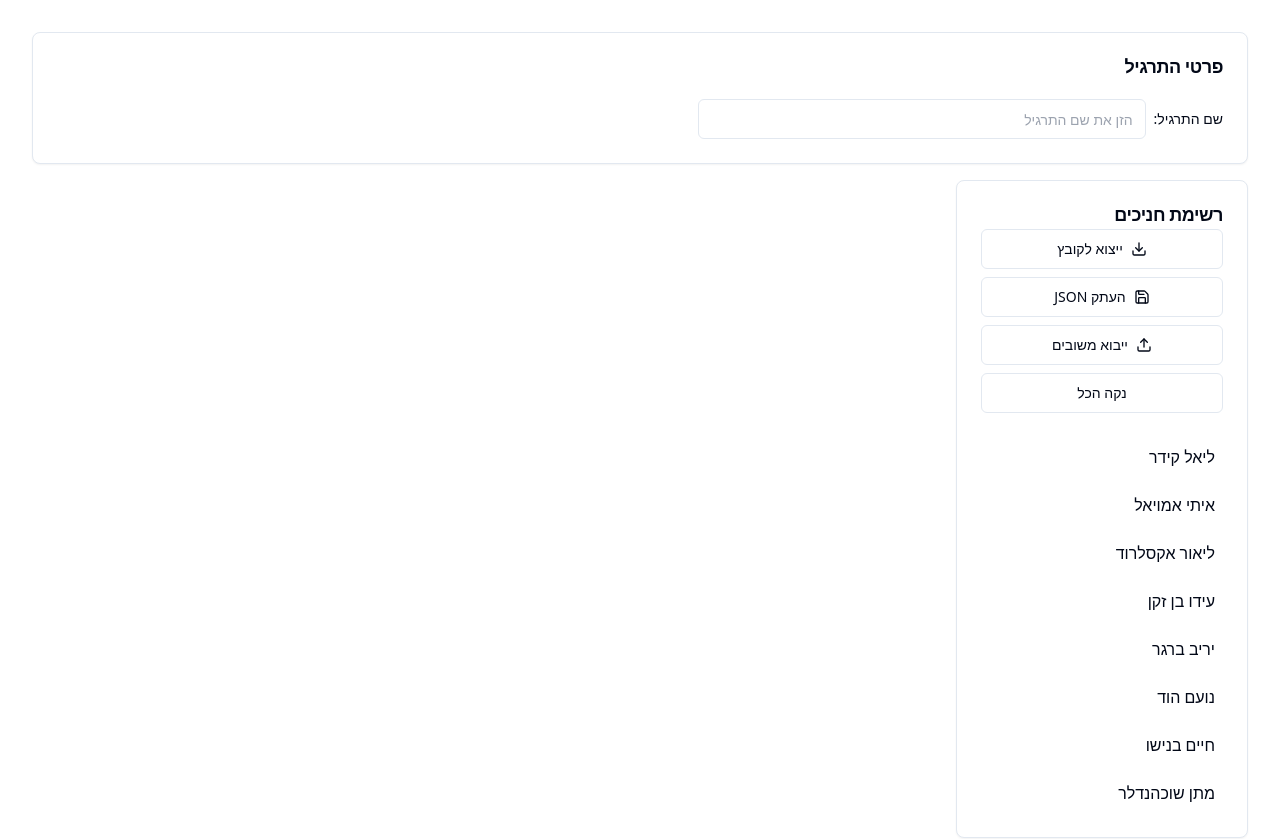
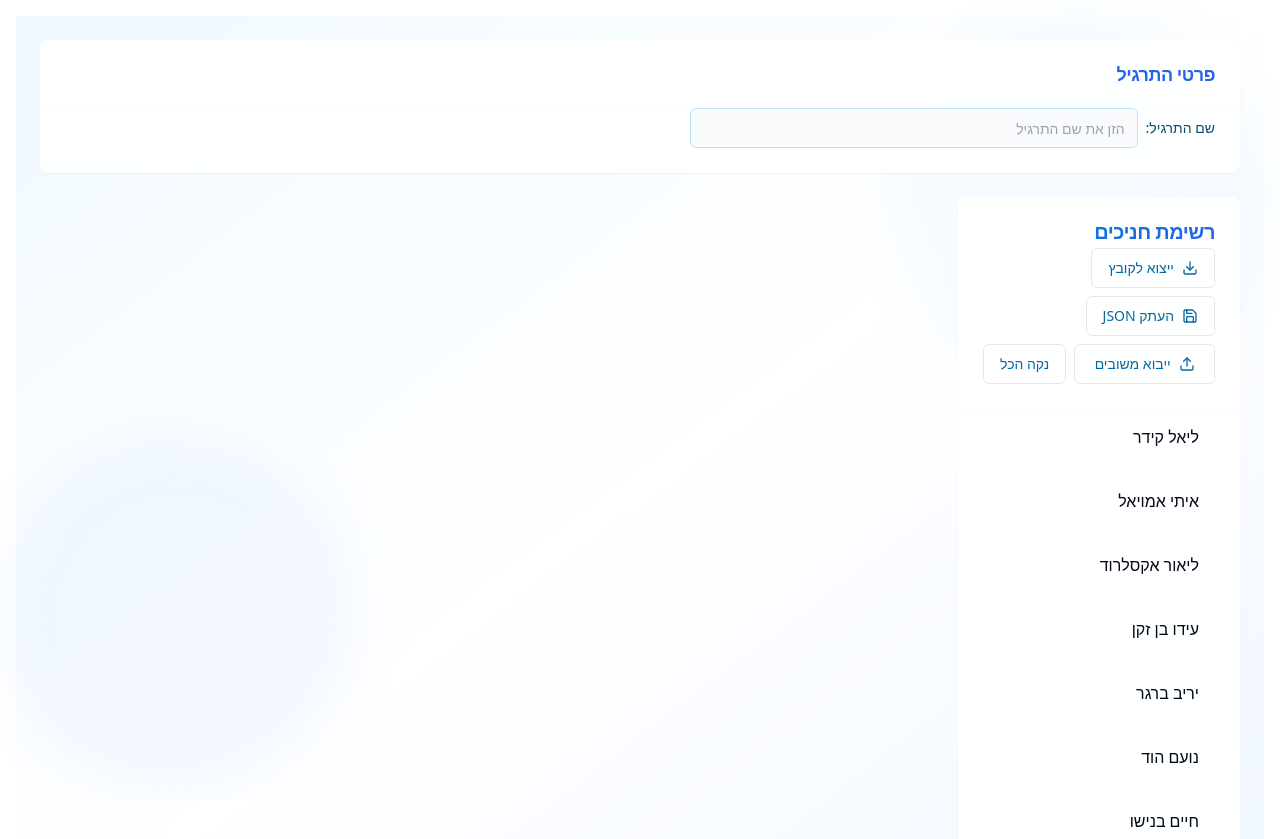
Before and after one commit to asafmagen28/grading-system, a Next.js app: page / in a window 1280 px wide. Shown: the top 839 px of the page. Built offline with nearby package versions, Linux system fonts and the light colour scheme.

Commit message:
update design

```diff
--- a/components/GradingInterface.tsx
+++ b/components/GradingInterface.tsx
@@ -5,6 +5,7 @@ import { Input } from "@/components/ui/input";
 import { Button } from "@/components/ui/button";
 import { Textarea } from "@/components/ui/textarea";
 import { Copy, Download, Upload, Save } from 'lucide-react';
+import { motion } from 'framer-motion';
 
 function GradingInterface() {
   const weights = {
@@ -345,35 +346,60 @@ function GradingInterface() {
   };
 
   return (
-    <div className="container mx-auto p-4">
-      <Card className="mb-4">
-        <CardHeader>
-          <CardTitle>פרטי התרגיל</CardTitle>
+    <div className="min-h-screen bg-gradient-to-br from-sky-50 via-white to-blue-50 p-6">
+      {/* Animated background elements */}
+      <div className="fixed inset-0 overflow-hidden pointer-events-none">
+        <div className="absolute top-0 right-0 w-96 h-96 bg-sky-100 rounded-full mix-blend-multiply filter blur-xl opacity-30 animate-blob"></div>
+        <div className="absolute bottom-0 left-0 w-96 h-96 bg-blue-100 rounded-full mix-blend-multiply filter blur-xl opacity-30 animate-blob animation-delay-2000"></div>
+      </div>
+
+      {/* Main content */}
+      <div className="relative max-w-[1400px] mx-auto">
+        {/* Exercise Details Card */}
+        <motion.div
+          initial={{ opacity: 0, y: -20 }}
+          animate={{ opacity: 1, y: 0 }}
+          transition={{ duration: 0.5 }}
+        >
+          <Card className="mb-6 backdrop-blur-lg bg-white/90 border border-white/20 shadow-lg hover:shadow-xl transition-all duration-300">
+            <CardHeader className="border-b border-sky-100/20">
+              <CardTitle className="text-2xl font-bold bg-gradient-to-r from-sky-600 to-blue-600 bg-clip-text text-transparent">
+                פרטי התרגיל
+              </CardTitle>
             </CardHeader>
             <CardContent>
               <div className="flex items-center gap-2">
-            <Label>שם התרגיל:</Label>
+                <Label className="text-sky-900">שם התרגיל:</Label>
                 <Input
                   type="text"
                   value={exerciseName}
                   onChange={(e) => setExerciseName(e.target.value)}
                   placeholder="הזן את שם התרגיל"
-              className="max-w-md"
+                  className="max-w-md border-sky-200 focus:ring-2 focus:ring-sky-400 focus:border-transparent transition-all duration-200 hover:border-sky-300"
                   dir="rtl"
                 />
               </div>
             </CardContent>
           </Card>
+        </motion.div>
 
-      <div className="grid grid-cols-1 md:grid-cols-4 gap-4">
-        <Card className="md:col-span-1">
-          <CardHeader>
-            <CardTitle>רשימת חניכים</CardTitle>
+        <div className="grid grid-cols-1 md:grid-cols-4 gap-6">
+          {/* Students List */}
+          <motion.div
+            initial={{ opacity: 0, x: -20 }}
+            animate={{ opacity: 1, x: 0 }}
+            transition={{ duration: 0.5, delay: 0.2 }}
+          >
+            <Card className="backdrop-blur-lg bg-white/90 border border-white/20 shadow-lg">
+              <CardHeader className="border-b border-sky-100/20">
+                <CardTitle className="text-xl font-bold bg-gradient-to-r from-sky-600 to-blue-600 bg-clip-text text-transparent">
+                  רשימת חניכים
+                </CardTitle>
                 <div className="flex gap-2 flex-wrap">
                   <Button
                     variant="outline"
                     onClick={exportFeedback}
-                className="flex items-center gap-2 flex-1 min-w-[120px]"
+                    className="flex items-center gap-2 text-sky-700 hover:bg-sky-50 transition-all duration-300"
                   >
                     <Download className="h-4 w-4" />
                     ייצוא לקובץ
@@ -381,7 +407,7 @@ function GradingInterface() {
                   <Button
                     variant="outline"
                     onClick={saveWithCustomName}
-                className="flex items-center gap-2 flex-1 min-w-[120px]"
+                    className="flex items-center gap-2 text-sky-700 hover:bg-sky-50 transition-all duration-300"
                   >
                     <Save className="h-4 w-4" />
                     העתק JSON
@@ -396,7 +422,7 @@ function GradingInterface() {
                     />
                     <Button
                       variant="outline"
-                  className="flex items-center gap-2 w-full"
+                      className="flex items-center gap-2 w-full text-sky-700 hover:bg-sky-50 transition-all duration-300"
                     >
                       <Upload className="h-4 w-4" />
                       ייבוא משובים
@@ -405,7 +431,7 @@ function GradingInterface() {
                   <Button
                     variant="outline"
                     onClick={clearAllData}
-                className="flex items-center gap-2 flex-1 min-w-[120px]"
+                    className="flex items-center gap-2 text-sky-700 hover:bg-sky-50 transition-all duration-300"
                   >
                     נקה הכל
                   </Button>
@@ -414,36 +440,51 @@ function GradingInterface() {
               <CardContent>
                 <div className="space-y-2">
                   {initialStudents.map((student) => (
-                <div
+                    <motion.div
                       key={student.id}
-                  className={`p-2 rounded cursor-pointer hover:bg-gray-100 ${
-                    selectedStudent === student.name ? 'bg-gray-100' : ''
-                  }`}
+                      whileHover={{ scale: 1.02, x: 5 }}
+                      className={`p-4 rounded-lg cursor-pointer transition-all duration-200
+                        ${selectedStudent === student.name
+                          ? 'bg-gradient-to-r from-sky-100 to-blue-100 shadow-md selected-card'
+                          : 'hover:bg-sky-50'}`}
                       onClick={() => handleStudentSelect(student)}
                     >
                       <div className="font-medium">{student.name}</div>
                       {savedFeedbacks[student.name] &&
-                    <div className="text-sm text-gray-500">יש משוב שמור</div>
+                        <div className="text-sm text-sky-600 mt-1 flex items-center gap-2">
+                          <div className="w-2 h-2 rounded-full bg-sky-500"></div>
+                          יש משוב שמור
+                        </div>
                       }
-                </div>
+                    </motion.div>
                   ))}
                 </div>
               </CardContent>
             </Card>
+          </motion.div>
 
+          {/* Grading Area */}
           {selectedStudent && (
-          <div className="md:col-span-3 space-y-4">
-            <Card>
-              <CardHeader>
-                <CardTitle>הזנת ציונים והערות - {selectedStudent}</CardTitle>
+            <motion.div
+              initial={{ opacity: 0 }}
+              animate={{ opacity: 1 }}
+              transition={{ duration: 0.5 }}
+              className="md:col-span-3 space-y-6"
+            >
+              <Card className="backdrop-blur-lg bg-white/90 border border-white/20 shadow-lg">
+                <CardHeader className="border-b border-sky-100/20">
+                  <CardTitle className="text-xl font-bold bg-gradient-to-r from-sky-600 to-blue-600 bg-clip-text text-transparent">
+                    הזנת ציונים והערות - {selectedStudent}
+                  </CardTitle>
                 </CardHeader>
-              <CardContent>
-                <div className="grid grid-cols-1 md:grid-cols-2 gap-4">
-                  <Card>
-                    <CardHeader>
-                      <CardTitle>ציונים</CardTitle>
+                <CardContent className="p-6">
+                  <div className="grid grid-cols-1 md:grid-cols-2 gap-6">
+                    {/* Grades Section */}
+                    <Card className="border border-sky-100 shadow-md hover:shadow-lg transition-all duration-300">
+                      <CardHeader className="bg-gradient-to-r from-sky-50 to-blue-50">
+                        <CardTitle className="text-lg font-semibold text-sky-900">ציונים</CardTitle>
                       </CardHeader>
-                    <CardContent className="space-y-4">
+                      <CardContent className="space-y-4 p-4">
                         {Object.entries({
                           functionality: 'פונקציונאליות',
                           design: 'Design',
@@ -452,30 +493,35 @@ function GradingInterface() {
                           git: 'עבודה עם Git',
                           bonus: 'בונוס'
                         }).map(([key, label]) => (
-                        <div key={key} className="space-y-1">
-                          <Label>{label}</Label>
+                          <motion.div
+                            key={key}
+                            whileHover={{ scale: 1.01 }}
+                            className="space-y-1"
+                          >
+                            <Label className="text-sky-900">{label}</Label>
                             <div className="flex items-center gap-2">
                               <Input
                                 type="text"
                                 value={grades[key]}
                                 onChange={e => handleGradeChange(key, e.target.value)}
                                 placeholder="הזן ציון (0-4)"
-                              className="flex-1"
+                                className="flex-1 border-sky-200 focus:ring-2 focus:ring-sky-400 focus:border-transparent transition-all duration-200 hover:border-sky-300"
                               />
-                            <span className="text-sm text-gray-500">
+                              <span className="text-sm text-sky-600 font-medium">
                                 ({weights[key]} נק')
                               </span>
                             </div>
-                        </div>
+                          </motion.div>
                         ))}
                       </CardContent>
                     </Card>
 
-                  <Card>
-                    <CardHeader>
-                      <CardTitle>הערות</CardTitle>
+                    {/* Comments Section */}
+                    <Card className="border border-sky-100 shadow-md hover:shadow-lg transition-all duration-300">
+                      <CardHeader className="bg-gradient-to-r from-sky-50 to-blue-50">
+                        <CardTitle className="text-lg font-semibold text-sky-900">הערות</CardTitle>
                       </CardHeader>
-                    <CardContent className="space-y-4">
+                      <CardContent className="space-y-4 p-4">
                         {Object.entries({
                           functionality: 'הערות פונקציונאליות',
                           design: 'הערות Design',
@@ -484,35 +530,43 @@ function GradingInterface() {
                           git: 'הערות עבודה עם Git',
                           general: 'הערות כלליות'
                         }).map(([key, label]) => (
-                        <div key={key}>
-                          <Label>{label}</Label>
+                          <motion.div key={key} whileHover={{ scale: 1.01 }}>
+                            <Label className="text-sky-900">{label}</Label>
                             <Textarea
                               value={comments[key]}
                               onChange={e => handleCommentChange(key, e.target.value)}
-                            className="mt-1"
+                              className="mt-1 border-sky-200 focus:ring-2 focus:ring-sky-400 focus:border-transparent transition-all duration-200 hover:border-sky-300"
                               dir="rtl"
                             />
-                        </div>
+                          </motion.div>
                         ))}
                       </CardContent>
                     </Card>
                   </div>
 
-                <div className="flex gap-2 mt-4">
-                  <Button onClick={saveFeedback} className="flex-1">
+                  {/* Action Buttons */}
+                  <div className="flex gap-2 mt-6">
+                    <Button
+                      onClick={saveFeedback}
+                      className="flex-1 bg-gradient-to-r from-sky-500 to-blue-600 hover:from-sky-600 hover:to-blue-700 text-white transition-all duration-300 shadow-md hover:shadow-lg"
+                    >
                       שמור משוב
                     </Button>
                     {savedFeedbacks[selectedStudent] && (
                       <Button
                         onClick={() => setFinalFeedback(savedFeedbacks[selectedStudent].feedback)}
                         variant="outline"
-                      className="flex-1"
+                        className="flex-1 text-sky-600 hover:bg-sky-50 transition-all duration-300"
                       >
                         הצג משוב
                       </Button>
                     )}
                     {finalFeedback && (
-                    <Button onClick={copyFeedbackToClipboard} variant="outline">
+                      <Button
+                        onClick={copyFeedbackToClipboard}
+                        variant="outline"
+                        className="text-sky-600 hover:bg-sky-50 transition-all duration-300"
+                      >
                         <Copy className="h-4 w-4" />
                       </Button>
                     )}
@@ -520,20 +574,30 @@ function GradingInterface() {
                 </CardContent>
               </Card>
 
+              {/* Final Feedback Section */}
               {finalFeedback && (
-              <Card>
-                <CardHeader>
-                  <CardTitle>משוב מסכם</CardTitle>
+                <motion.div
+                  initial={{ opacity: 0, y: 20 }}
+                  animate={{ opacity: 1, y: 0 }}
+                  transition={{ duration: 0.5 }}
+                >
+                  <Card className="backdrop-blur-lg bg-white/90 border border-white/20 shadow-lg">
+                    <CardHeader className="border-b border-sky-100/20">
+                      <CardTitle className="text-xl font-bold bg-gradient-to-r from-sky-600 to-blue-600 bg-clip-text text-transparent">
+                        משוב מסכם
+                      </CardTitle>
                     </CardHeader>
                     <CardContent>
-                  <pre dir="rtl" className="whitespace-pre-wrap bg-gray-50 p-4 rounded-lg">
+                      <pre dir="rtl" className="whitespace-pre-wrap bg-gradient-to-r from-sky-50/50 to-blue-50/50 p-6 rounded-lg text-sky-900 shadow-inner">
                         {finalFeedback}
                       </pre>
                     </CardContent>
                   </Card>
+                </motion.div>
+              )}
+            </motion.div>
           )}
         </div>
-        )}
       </div>
     </div>
   );
--- a/package.json
+++ b/package.json
@@ -18,6 +18,7 @@
     "@shadcn/ui": "^0.0.4",
     "class-variance-authority": "^0.7.1",
     "clsx": "^2.1.1",
+    "framer-motion": "^11.15.0",
     "lucide-react": "^0.469.0",
     "next": "15.1.3",
     "react": "^19.0.0",
--- a/src/app/globals.css
+++ b/src/app/globals.css
@@ -4,11 +4,11 @@
 
 @layer base {
   :root {
-    --background: 0 0% 100%;
+    --background: 210 40% 98%;
     --foreground: 222.2 84% 4.9%;
     --card: 0 0% 100%;
     --card-foreground: 222.2 84% 4.9%;
-    --primary: 222.2 47.4% 11.2%;
+    --primary: 199 89% 48%;
     --primary-foreground: 210 40% 98%;
     --border: 214.3 31.8% 91.4%;
   }
@@ -18,22 +18,40 @@
     --foreground: 210 40% 98%;
     --card: 222.2 84% 4.9%;
     --card-foreground: 210 40% 98%;
-    --primary: 210 40% 98%;
+    --primary: 199 89% 48%;
     --primary-foreground: 222.2 47.4% 11.2%;
     --border: 217.2 32.6% 17.5%;
   }
 }
 
-@layer base {
-  * {
-    @apply border-border;
+@layer utilities {
+  .animation-delay-2000 {
+    animation-delay: 2s;
   }
-  body {
-    @apply bg-background text-foreground;
+  .animation-delay-4000 {
+    animation-delay: 4s;
   }
 }
 
-/* Add custom styles for RTL support */
+.glass-card {
+  backdrop-filter: blur(16px) saturate(180%);
+  background-color: rgba(255, 255, 255, 0.75);
+  border: 1px solid rgba(209, 213, 219, 0.3);
+}
+
+@keyframes pulse {
+  0%, 100% {
+    box-shadow: 0 0 0 2px rgba(14, 165, 233, 0.3);
+  }
+  50% {
+    box-shadow: 0 0 0 4px rgba(14, 165, 233, 0.15);
+  }
+}
+
+.selected-card {
+  animation: pulse 2s cubic-bezier(0.4, 0, 0.6, 1) infinite;
+}
+
 [dir="rtl"] {
   text-align: right;
 }
```
Also changed, not shown: tailwind.config.ts (+19 -0 lines), 1 other file (tests, documents, lock files or other folders). Lines whose indentation alone changed are shown as unchanged.
